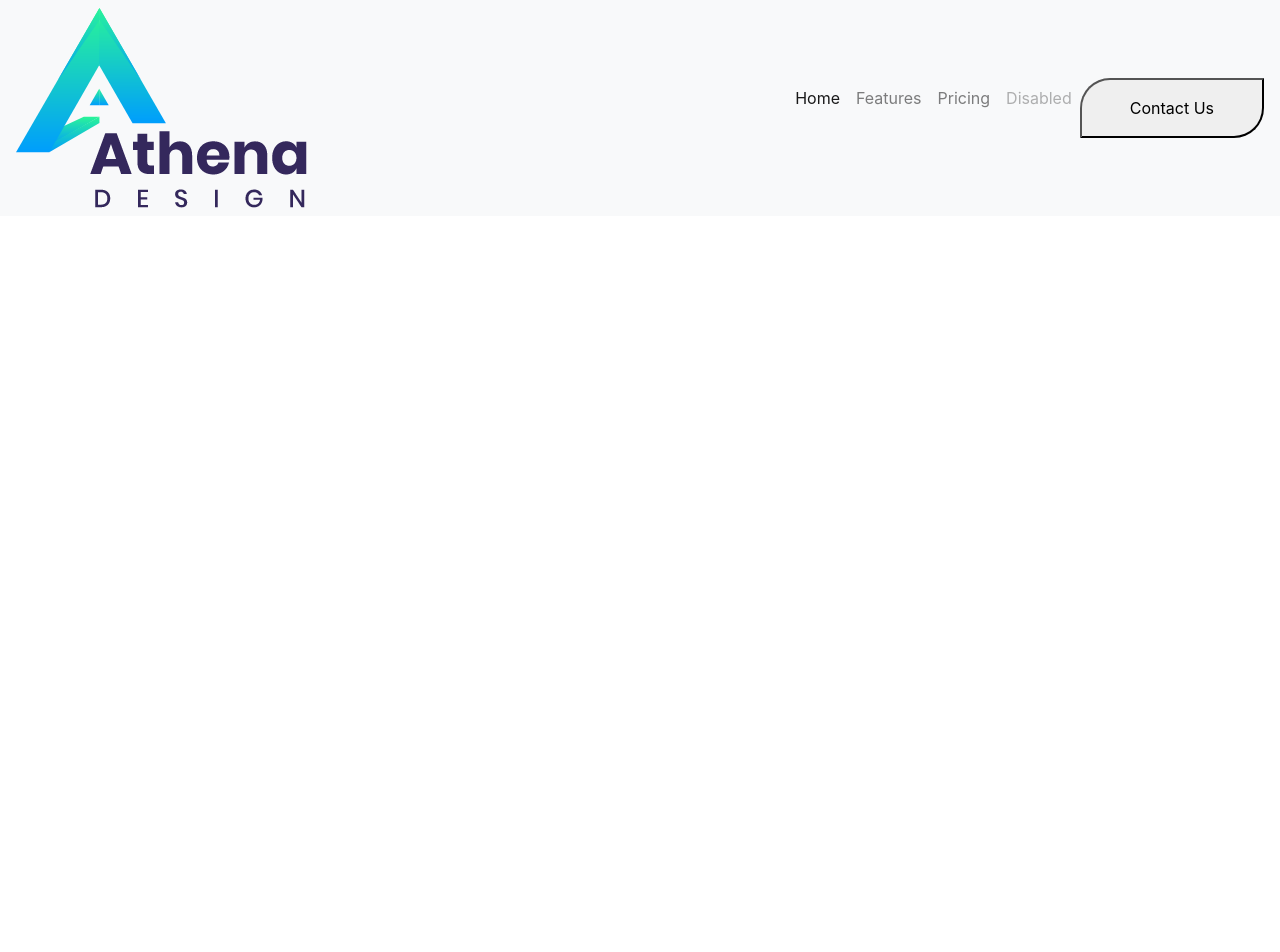
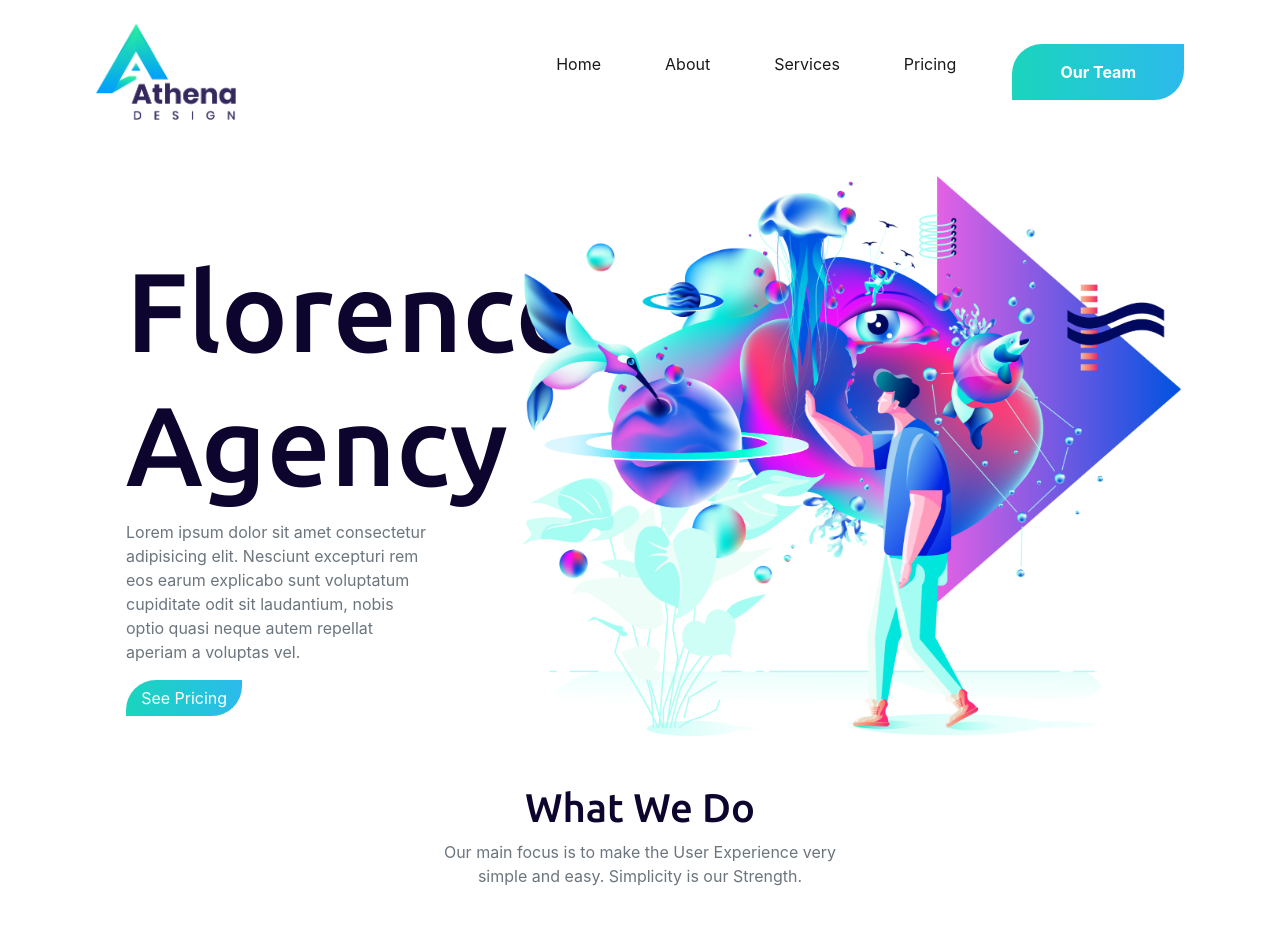
Before and after one commit to mohammad-fahad/athena-design-f, a React (Create React App) app: page / in a window 1280 px wide. Shown: the top 952 px of the page. Before the commit the page ends 800 px from the top, so only its background shows below. Built offline with nearby package versions, Linux system fonts and the light colour scheme.

Commit message:
3 components done

```diff
--- a/public/index.html
+++ b/public/index.html
@@ -27,6 +27,8 @@
     <title>React App</title>
     <link rel="stylesheet" href="https://cdn.jsdelivr.net/npm/bootstrap@4.5.3/dist/css/bootstrap.min.css"
       integrity="sha384-TX8t27EcRE3e/ihU7zmQxVncDAy5uIKz4rEkgIXeMed4M0jlfIDPvg6uqKI2xXr2" crossorigin="anonymous">
+      <link rel="preconnect" href="https://fonts.gstatic.com">
+      <link href="https://fonts.googleapis.com/css2?family=Ubuntu:wght@500&display=swap" rel="stylesheet">
   </head>
   <body>
     <noscript>You need to enable JavaScript to run this app.</noscript>
--- a/src/App.css
+++ b/src/App.css
@@ -1,38 +1,27 @@
-.App {
-  text-align: center;
+button{
+    background:  linear-gradient(to right, #1AD5BD, #2CBAEC);
+    border: none;
+    border-radius: 30px 0;
+    color: #fff;
+    padding: 2% 5%;
+
 }
+button::-moz-focus-outer{
+  border: none;
+  /* Need to fix this part */
 
-.App-logo {
-  height: 40vmin;
-  pointer-events: none;
 }
-
-@media (prefers-reduced-motion: no-preference) {
-  .App-logo {
-    animation: App-logo-spin infinite 20s linear;
-  }
+.header-text{
+  font-size: 7em;
 }
-
-.App-header {
-  background-color: #282c34;
-  min-height: 100vh;
-  display: flex;
-  flex-direction: column;
-  align-items: center;
-  justify-content: center;
-  font-size: calc(10px + 2vmin);
-  color: white;
+li>a:hover{
+  font-weight: bold;
 }
-
-.App-link {
-  color: #61dafb;
+.specialTexts{
+  color: #0D052E;
+  font-family: 'Ubuntu', 'sans-serif'
 }
-
-@keyframes App-logo-spin {
-  from {
-    transform: rotate(0deg);
-  }
-  to {
-    transform: rotate(360deg);
-  }
+.card:hover{
+  background: #fff;
+  border-radius: 30px 0px;
 }
--- a/src/App.js
+++ b/src/App.js
@@ -1,6 +1,6 @@
 
 import './App.css';
-import Home from './Component/Home';
+import Home from './Component/Home/Home';
 
 function App() {
   return (
--- /dev/null
+++ b/src/Component/Header/Header.js
@@ -0,0 +1,24 @@
+import React from 'react';
+import bg from '../../resources/16 [Converted]@2x.png';
+
+const Header = () => {
+    return (
+        <div className='d-flex flex-wrap px-5 mt-5 mx-5 '>
+            <div className='mt-5 col-md-4 d-flex align-items-center container'>
+                <div className='container'>
+                    <h1 className='specialTexts header-text'>
+                        Florence  <br />
+                    Agency
+                </h1>
+                    <p className='text-muted'>Lorem ipsum dolor sit amet consectetur adipisicing elit. Nesciunt excepturi rem eos earum explicabo sunt voluptatum cupiditate odit sit laudantium, nobis optio quasi neque autem repellat aperiam a voluptas vel.</p>
+                    <button>See Pricing</button>
+                </div>
+            </div>
+            <div className='col-md-8 justify-content-end'>
+                <img className="img-fluid ml-5" style={{ height: '70vh' }} src={bg} alt="" />
+            </div>
+        </div>
+    );
+};
+
+export default Header;
--- a/src/Component/Home.js
+++ /dev/null
@@ -1,12 +0,0 @@
-import React from 'react';
-import Navbar from './Navbar';
-
-const Home = () => {
-    return (
-        <div>
-            <Navbar />
-        </div>
-    );
-};
-
-export default Home;
--- /dev/null
+++ b/src/Component/Home/Home.js
@@ -0,0 +1,16 @@
+import React from 'react';
+import Header from '../Header/Header';
+import Navbar from '../Navbar';
+import WhatWeDo from '../WhatWeDo/WhatWeDo';
+
+const Home = () => {
+    return (
+        <div>
+            <Navbar />
+            <Header />
+            <WhatWeDo />
+        </div>
+    );
+};
+
+export default Home;
--- a/src/Component/Navbar.js
+++ b/src/Component/Navbar.js
@@ -1,29 +1,30 @@
 import React from 'react';
 import logo from '../resources/Group 86.png';
+
 
 const Navbar = () => {
     return (
         <div>
-            <nav className="navbar navbar-expand-lg navbar-light bg-light">
-                <img src={logo} alt="" />
+            <nav className="navbar navbar-expand-lg navbar-light mt-3 px-5 mx-5">
+                <img style={{ height: '12vh' }} src={logo} alt="" />
                 <button className="navbar-toggler" type="button" data-toggle="collapse" data-target="#navbarNav" aria-controls="navbarNav" aria-expanded="false" aria-label="Toggle navigation">
                     <span className="navbar-toggler-icon"></span>
                 </button>
                 <div className="collapse navbar-collapse" id="navbarNav">
                     <ul className="navbar-nav ml-auto">
-                        <li className="nav-item active">
+                        <li className="nav-item active mr-5">
                             <a className="nav-link " href="#">Home <span className="sr-only">(current)</span></a>
                         </li>
-                        <li className="nav-item">
-                            <a className="nav-link" href="#">Features</a>
+                        <li className="nav-item active mr-5">
+                            <a className="nav-link" href="#">About</a>
+                        </li>
+                        <li className="nav-item active mr-5">
+                            <a className="nav-link" href="#">Services</a>
                         </li>
                         <li className="nav-item">
-                            <a className="nav-link" href="#">Pricing</a>
+                            <a className="nav-link active mr-5" href="#" tabindex="-1" aria-disabled="true">Pricing</a>
                         </li>
-                        <li className="nav-item">
-                            <a className="nav-link disabled" href="#" tabindex="-1" aria-disabled="true">Disabled</a>
-                        </li>
-                        <button style={{ borderRadius: '30px 0' }} className="px-5 py-3">Contact Us</button>
+                        <button className="px-5 py-3 text-white"> <strong>Our Team</strong> </button>
                     </ul>
                 </div>
             </nav>
--- /dev/null
+++ b/src/Component/WhatWeDo/WhatWeDo.js
@@ -0,0 +1,40 @@
+import React from 'react';
+import img1 from '../../resources/Group 65@2x.png';
+import img2 from '../../resources/Group 66@2x.png';
+import img3 from '../../resources/Group 69@2x.png';
+import img4 from '../../resources/Group 72@2x.png';
+import '../../App.css';
+
+const fakeData = [
+    {
+        name: 'Experience Design', description: " The point of using Lorem Ipsum is that it has a more- orless normal.", img: img1
+    },
+    { name: 'Interface Design', description: "The point of using Lorem Ipsum is that it has a more- orless normal.", img: img2 },
+    { name: 'Prototyping', description: "The point of using Lorem Ipsum is that it has a more- orless normal.", img: img3 },
+    { name: 'Illustration', description: "The point of using Lorem Ipsum is that it has a more- orless normal.", img: img4 }
+];
+const WhatWeDo = () => {
+    return (
+        <div>
+            <div className="text-center mt-5">
+                <h1 className="specialTexts">What We Do</h1>
+                <p className='text-muted'>Our main focus is to make the User Experience very  <br />
+                simple and easy. Simplicity is our Strength.</p>
+            </div>
+            <div className='d-flex flex-wrap justify-content-center'>
+                {
+                    fakeData.map(d => <div className="card m-5" style={{ width: '18rem', border: 'none' }}>
+                        <div className="card-body text-center">
+                            <img src={d.img} alt="" />
+                            <h5 className="card-title mt-4">{d.name}</h5>
+                            <p className="card-text">{d.description}</p>
+
+                        </div>
+                    </div>)
+                }
+            </div>
+        </div>
+    );
+};
+
+export default WhatWeDo;
```
